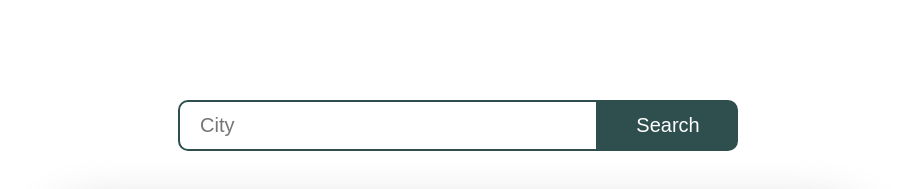
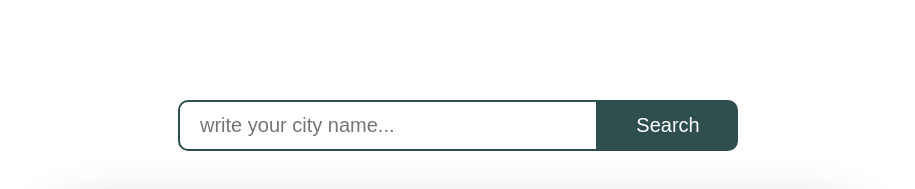
Before and after one commit to chotonSam/react-weather, a React (Create React App) app: page / in a window 1280 px wide. Shown: the top 189 px of the page, without its empty margins (182-1097 px from the left). Built offline with nearby package versions, Linux system fonts and the light colour scheme; no server answers; some icons are missing.

Commit message:
input placeholder ubdate

```diff
--- a/src/App.css
+++ b/src/App.css
@@ -5,7 +5,7 @@
   margin: auto;
 }
 body {
-  background-color: white;
+  background-color: white !important;
 }
 main {
   margin-top: 100px;
--- a/src/components/SearchBox.jsx
+++ b/src/components/SearchBox.jsx
@@ -13,7 +13,7 @@ const SearchBox = ({ SetButtonValue }) => {
         value={search}
         onChange={(e) => setSearch(e.target.value)}
         type="search"
-        placeholder="City"
+        placeholder="write your city name..."
       />
       <button onClick={()=>SetButtonValue(search)}>Search</button>
     </form>
```
